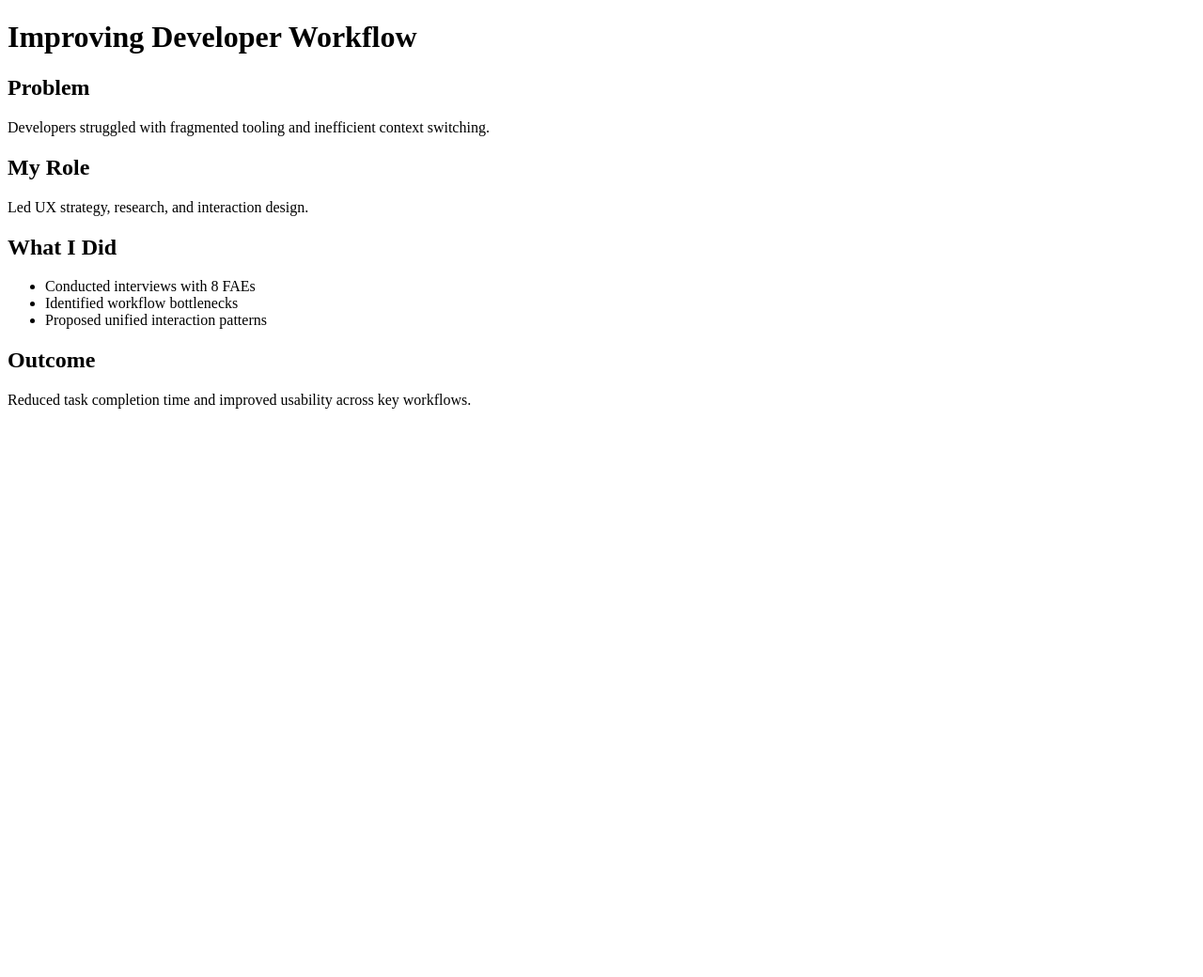
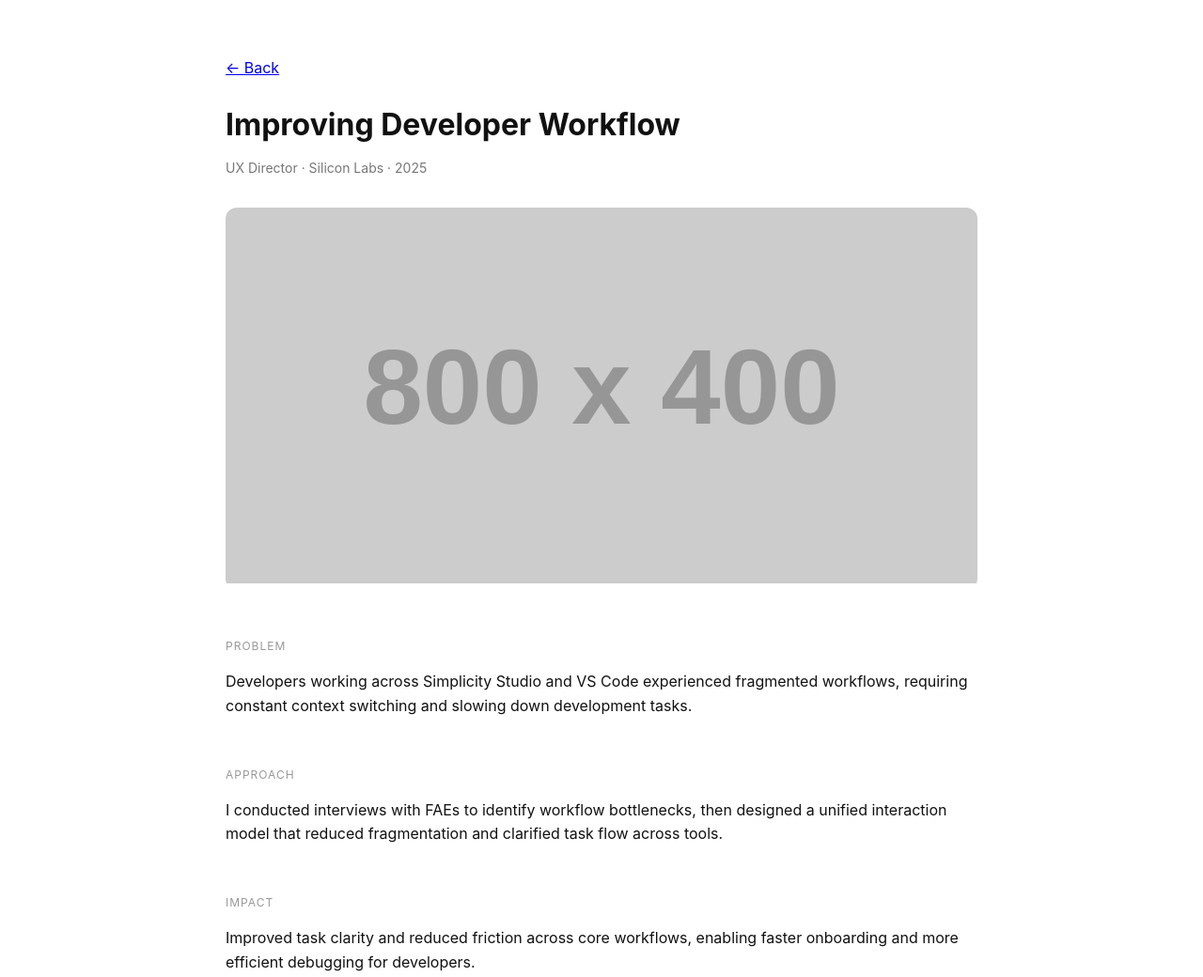
Before and after one commit to bensykes/bensykes.github.io, a plain HTML site: page project1.html in a window 1280 px wide. Shown: the top 1040 px of the page at 94% size. Before the commit the page ends 800 px from the top, so only its background shows below. Drawn offline with Linux system fonts and the light colour scheme; placeholder pictures from the web are drawn by us.

Commit message:
Update project1.html

```diff
--- a/project1.html
+++ b/project1.html
@@ -1,28 +1,94 @@
 <!DOCTYPE html>
 <html lang="en">
 <head>
-  <meta charset="UTF-8">
-  <title>Improving Developer Workflow</title>
+<meta charset="UTF-8">
+<meta name="viewport" content="width=device-width, initial-scale=1.0">
+<title>Developer Workflow</title>
+
+<style>
+body {
+  font-family: -apple-system, BlinkMacSystemFont, sans-serif;
+  max-width: 800px;
+  margin: 60px auto;
+  padding: 0 20px;
+  line-height: 1.6;
+  color: #111;
+}
+
+.meta {
+  color: #777;
+  font-size: 14px;
+  margin-bottom: 20px;
+}
+
+h1 {
+  margin-bottom: 10px;
+}
+
+.section {
+  margin-top: 50px;
+}
+
+.label {
+  font-size: 12px;
+  letter-spacing: 1px;
+  color: #999;
+  margin-bottom: 10px;
+}
+
+.image {
+  margin-top: 30px;
+  border-radius: 12px;
+  overflow: hidden;
+}
+
+img {
+  width: 100%;
+}
+</style>
 </head>
+
 <body>
 
-  <h1>Improving Developer Workflow</h1>
+<a href="index.html">← Back</a>
 
-  <h2>Problem</h2>
-  <p>Developers struggled with fragmented tooling and inefficient context switching.</p>
+<h1>Improving Developer Workflow</h1>
 
-  <h2>My Role</h2>
-  <p>Led UX strategy, research, and interaction design.</p>
+<div class="meta">
+UX Director · Silicon Labs · 2025
+</div>
 
-  <h2>What I Did</h2>
-  <ul>
-    <li>Conducted interviews with 8 FAEs</li>
-    <li>Identified workflow bottlenecks</li>
-    <li>Proposed unified interaction patterns</li>
-  </ul>
+<div class="image">
+  <img src="https://via.placeholder.com/800x400" />
+</div>
 
-  <h2>Outcome</h2>
-  <p>Reduced task completion time and improved usability across key workflows.</p>
+<div class="section">
+  <div class="label">PROBLEM</div>
+  <p>
+    Developers working across Simplicity Studio and VS Code experienced fragmented workflows, requiring constant context switching and slowing down development tasks.
+  </p>
+</div>
+
+<div class="section">
+  <div class="label">APPROACH</div>
+  <p>
+    I conducted interviews with FAEs to identify workflow bottlenecks, then designed a unified interaction model that reduced fragmentation and clarified task flow across tools.
+  </p>
+</div>
+
+<div class="section">
+  <div class="label">IMPACT</div>
+  <p>
+    Improved task clarity and reduced friction across core workflows, enabling faster onboarding and more efficient debugging for developers.
+  </p>
+</div>
+
+<div class="section">
+  <div class="label">MOBILE FLOW</div>
+  <div class="image">
+    <img src="https://via.placeholder.com/800x500" />
+  </div>
+</div>
 
 </body>
 </html>
```
